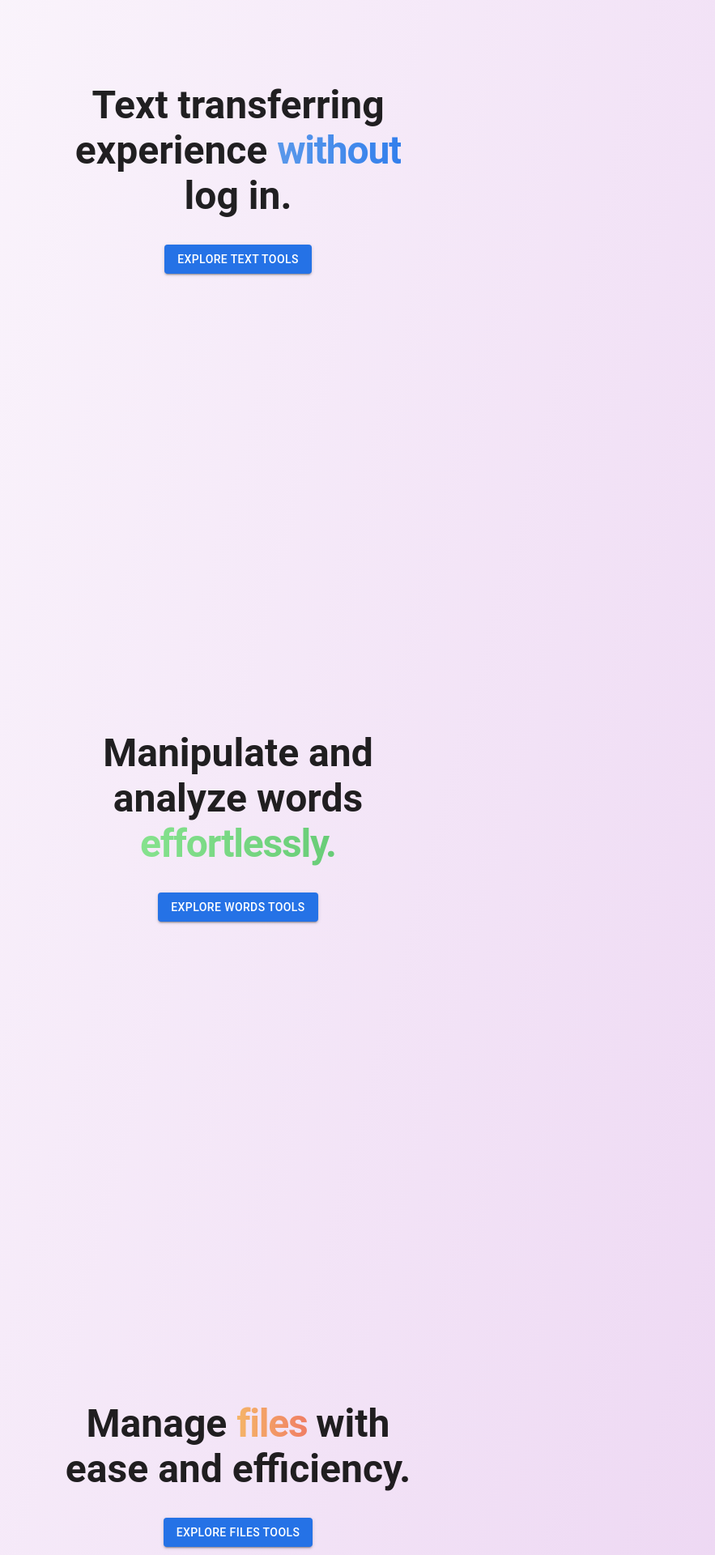
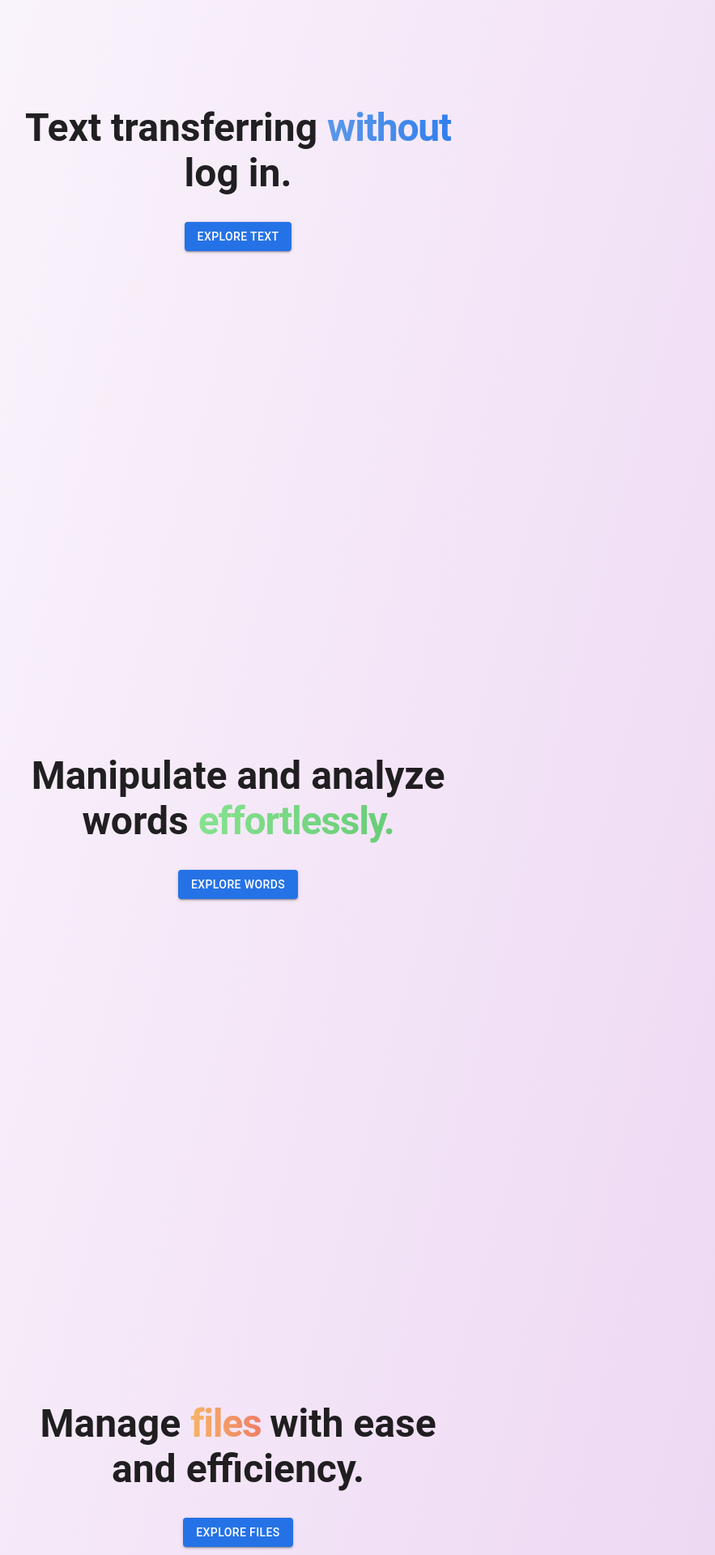
Before and after one commit to andygqw/GWTool_React, a React (Create React App) app: page / in a window 1280 px wide. Shown: the part 980-2900 px from the top of the page at 81% size, without its empty margins (346-1229 px from the left). Built offline with nearby package versions, Linux system fonts and the light colour scheme.

Commit message:
temp set for landing page features

```diff
--- a/src/App.css
+++ b/src/App.css
@@ -88,7 +88,7 @@
 }
 
 .feature-card {
-  max-width: 50%;
+  max-width: 60%;
 }
 
 
--- a/src/Component/LandingPage.js
+++ b/src/Component/LandingPage.js
@@ -10,11 +10,11 @@ const LandingPage = ({mode}) => {
 
     const sections = [
         {
-            description1: "Text transferring experience ",
+            description1: "Text transferring ",
             description2: "without ",
             description3: "log in.",
             subTitle: "Text",
-            buttonText: "Explore Text Tools",
+            buttonText: "Explore Text",
             buttonAction: () => navigate('/text'),
             gradientClass:  "gradient-text2 tracking-tight inline font-semibold",
         },
@@ -23,7 +23,7 @@ const LandingPage = ({mode}) => {
             description2: "effortlessly.",
             description3: "",
             subTitle: "Text",
-            buttonText: "Explore Words Tools",
+            buttonText: "Explore Words",
             buttonAction: () => navigate('/words'),
             gradientClass: "gradient-text3 tracking-tight inline font-semibold",
         },
@@ -32,7 +32,7 @@ const LandingPage = ({mode}) => {
             description2: "files ",
             description3: "with ease and efficiency.",
             subTitle: "Text",
-            buttonText: "Explore Files Tools",
+            buttonText: "Explore Files",
             buttonAction: () => navigate('/files'),
             gradientClass: "gradient-text4 tracking-tight inline font-semibold",
         },
```
